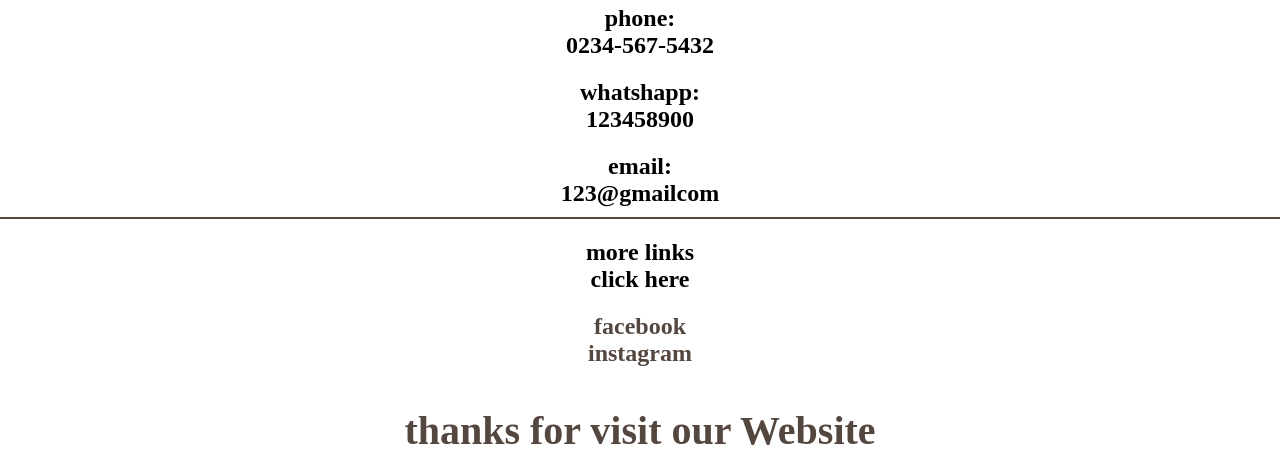
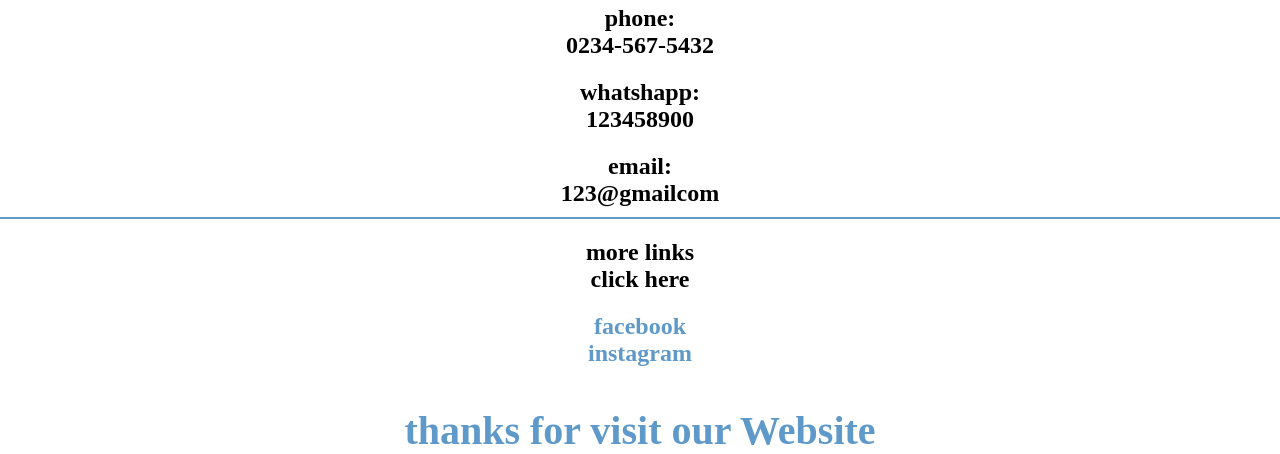
Before and after one commit to ayyan1700/min, a plain HTML site: page index2.html in a window 1280 px wide. Shown: the part 358-812 px from the top of the page. Drawn offline with Linux system fonts and the light colour scheme; a web font is replaced by a local one.

Commit message:
Update index2.html

```diff
--- a/index2.html
+++ b/index2.html
@@ -43,11 +43,11 @@
   font-style: normal;
 }
 
-         :root{
-     --primary : #54473F;
-     --secondary : #9A7E6F;
-     --main : #CBD2A4;
-     --last : #E9EED9;
+        :root{
+     --primary : #5e99c9;
+     --secondary : #5461d6;
+     --main : #41138b;
+     --last : #18deec;
     }
     .contact{
         margin-top: 20px;
```
